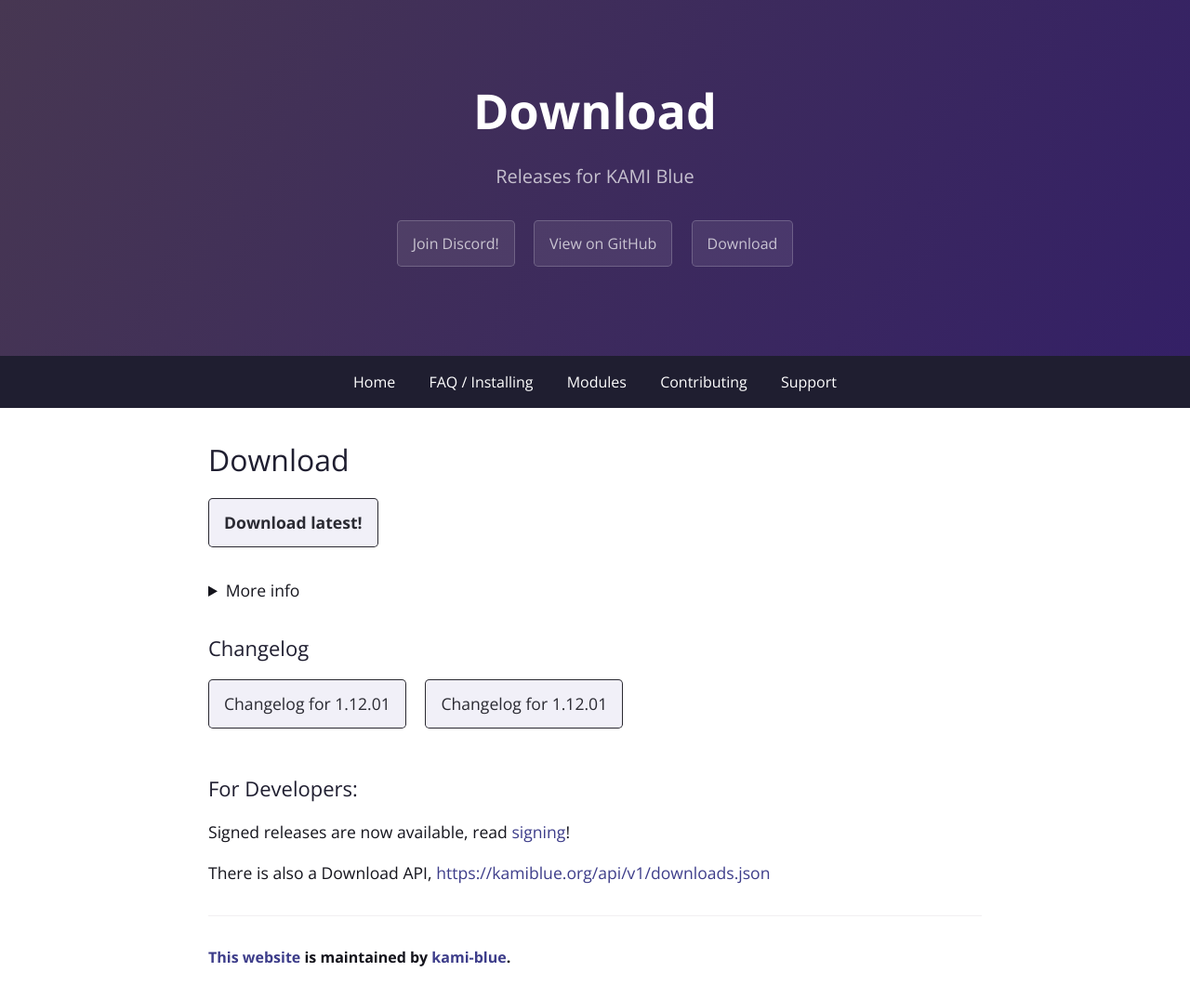
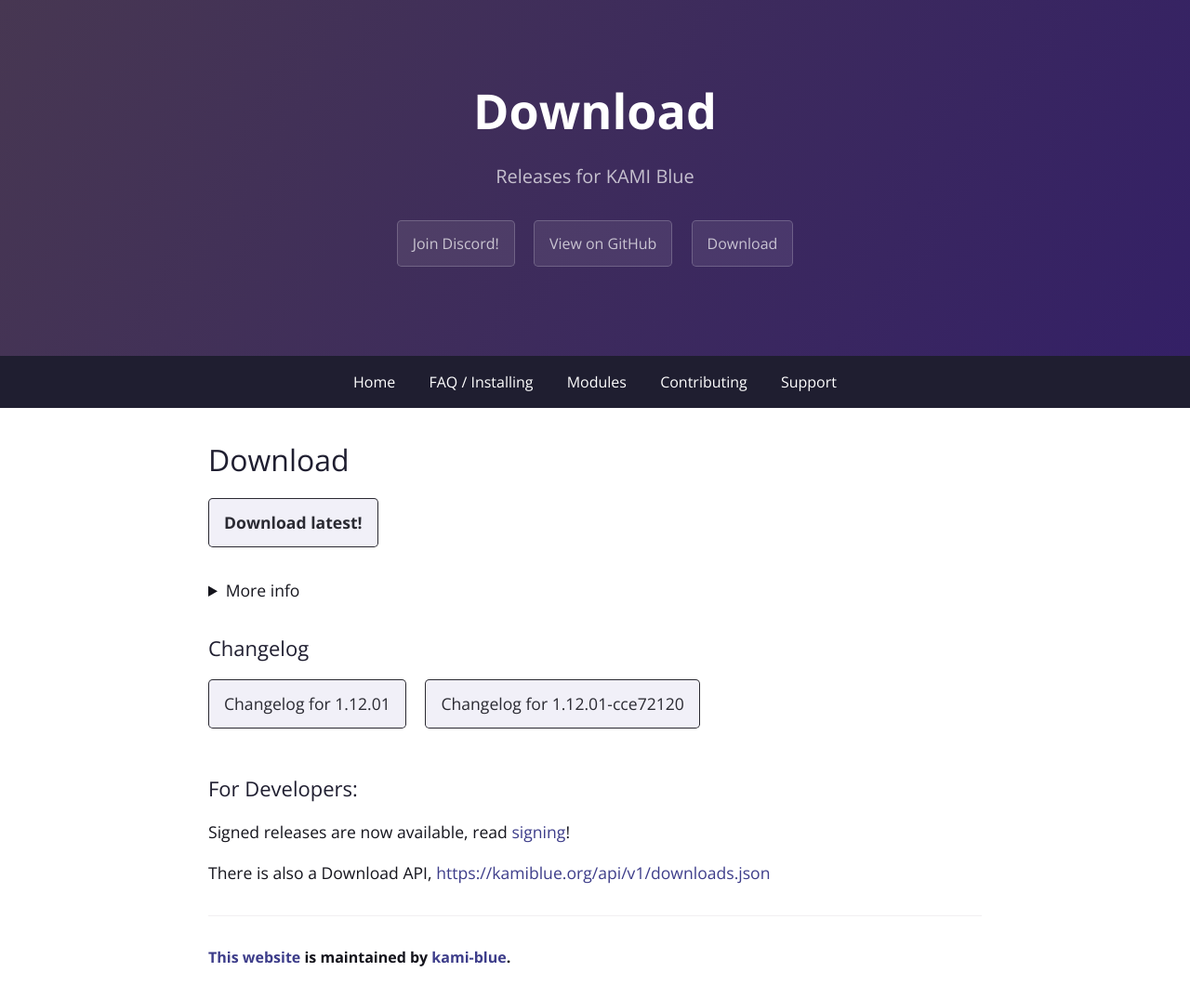
Before and after one commit to kami-blue/website, a Jekyll site: the page built from download.md, in a window 1280 px wide. Shown: the whole page at 93% size. Built offline with Jekyll 4.4.1, drawn with Linux system fonts in a browser that asks for light colours.

Commit message:
[bump] Release 1.12.01-cce72120

```diff
--- a/_config.yml
+++ b/_config.yml
@@ -7,12 +7,12 @@ github:
   website_url: https://github.com/kami-blue/website
   jar_url: https://github.com/kami-blue/client/releases/download/1.12.01/kamiblue-1.12.01.jar
   jar_sig_url: https://github.com/kami-blue/client/releases/download/1.12.01/kamiblue-1.12.01.jar.sig
-  beta_jar_url: https://github.com/kami-blue/nightly-releases/releases/download/1.12.01/kamiblue-1.12.01.jar
+  beta_jar_url: https://github.com/kami-blue/nightly-releases/releases/download/1.12.01-cce72120/kamiblue-1.12.01-cce72120.jar
 cur_ver: 1.12.01
-beta_ver: 1.12.01
+beta_ver: 1.12.01-cce72120
 discord_url: https://kamiblue.org/discord
 downloads_api_ver: v1
-build_number: 832
+build_number: 833
 theme: jekyll-theme-cayman
 gems:
   - jekyll-seo-tag
```
